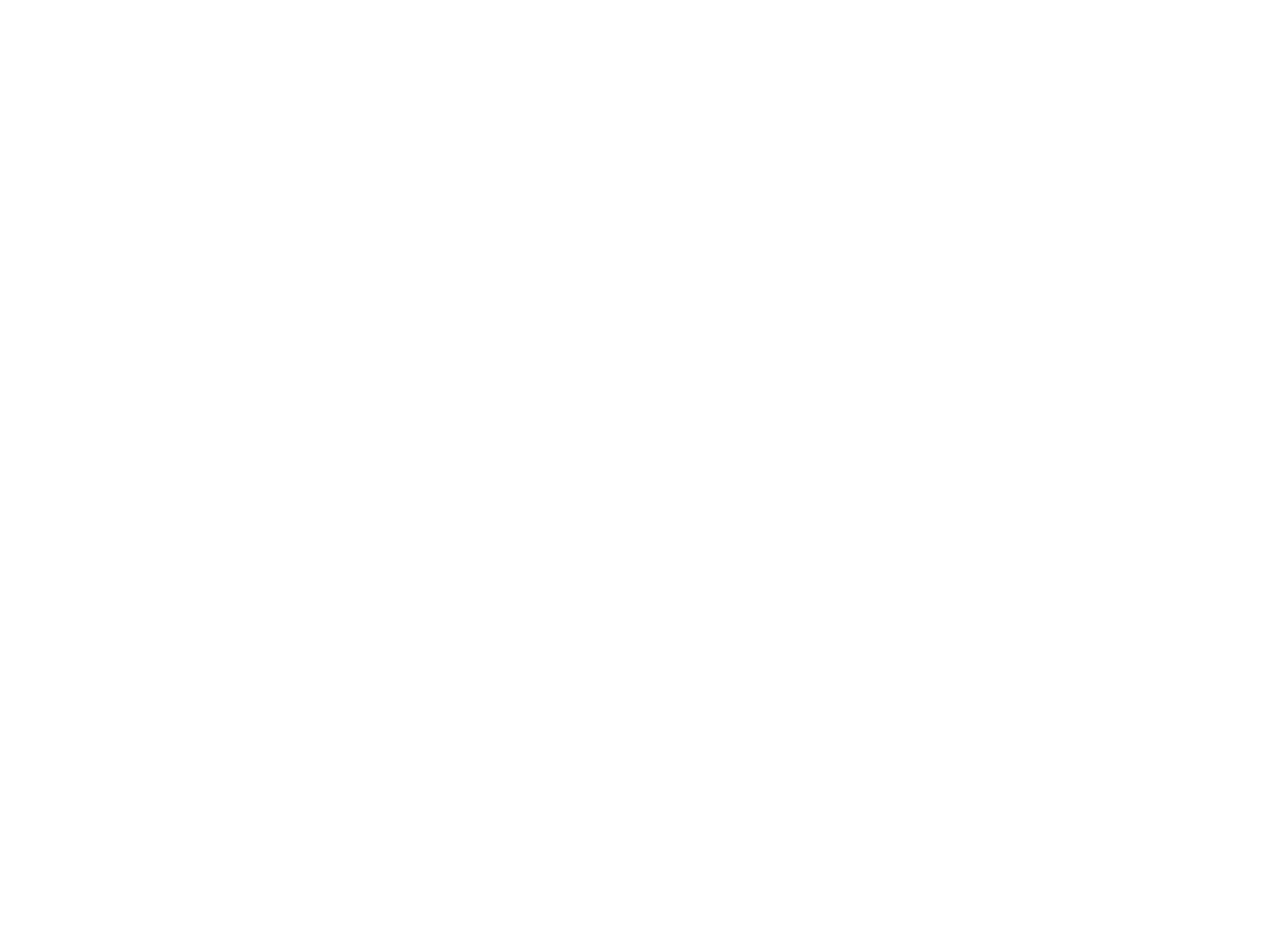
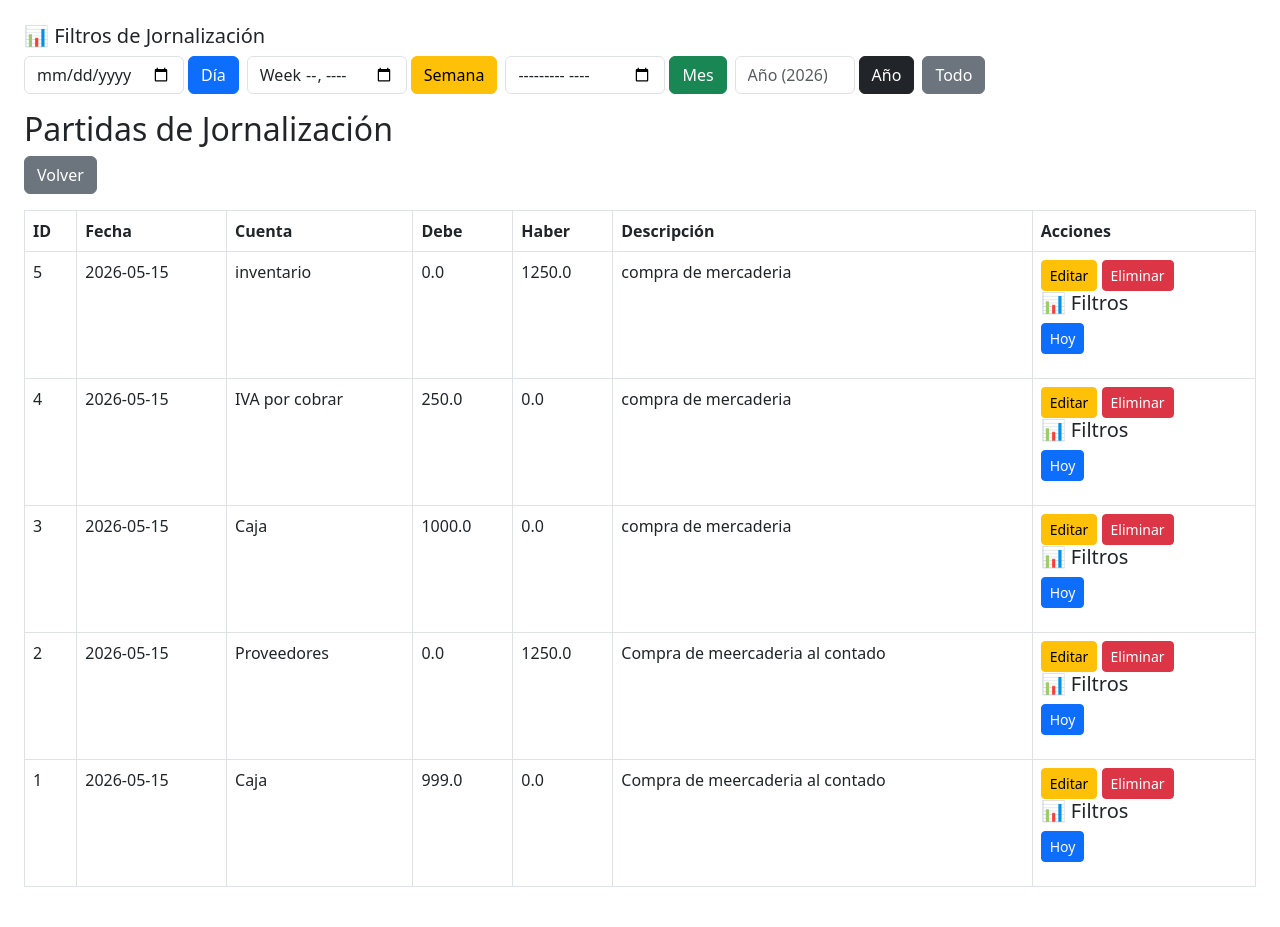
Before and after one commit to benysamayoa/sistema-contable-flask, a Flask app: page /ver_jornalizacion in a window 1280 px wide. Before the commit the page is empty. Before the commit the page ends 800 px from the top, so only its background shows below. Run offline with Flask 3, Linux system fonts and the light colour scheme; a user stored in the database is signed in; data comes from the database, SQL or seed files in the repository.

Commit message:
Update Ver_jornalizacion.html

```diff
--- a/templates/Ver_jornalizacion.html
+++ b/templates/Ver_jornalizacion.html
@@ -1,2 +1,118 @@
 <!DOCTYPE html>
-<html lang="es">
+<html>
+<head>
+
+
+
+<div class="mb-3">
+
+    <h5>📊 Filtros de Jornalización</h5>
+
+    <div class="d-flex flex-wrap gap-2 align-items-end">
+
+        <!-- 📅 DÍA -->
+        <form method="GET" action="/ver_jornalizacion" class="d-flex gap-1">
+            <input type="date" name="fecha" class="form-control" style="width: 160px;">
+            <button class="btn btn-primary">Día</button>
+        </form>
+
+
+         <!-- 📊 SEMANA -->
+        <form method="GET" action="/ver_jornalizacion" class="d-flex gap-1">
+            <input type="week" name="semana" class="form-control" style="width: 160px;">
+            <button class="btn btn-warning">Semana</button>
+        </form>
+
+
+        <!-- 📆 MES -->
+        <form method="GET" action="/ver_jornalizacion" class="d-flex gap-1">
+            <input type="month" name="mes" class="form-control" style="width: 160px;">
+            <button class="btn btn-success">Mes</button>
+        </form>
+
+        <!-- 🗓 AÑO -->
+        <form method="GET" action="/ver_jornalizacion" class="d-flex gap-1">
+            <input type="number" name="anio" placeholder="Año (2026)" class="form-control" style="width: 120px;">
+            <button class="btn btn-dark">Año</button>
+        </form>
+
+
+        <!-- 🔁 TODO -->
+        <a href="/ver_jornalizacion" class="btn btn-secondary">
+            Todo
+        </a>
+
+    </div>
+</div>
+
+
+
+
+
+    <title>Partidas guardadas</title>
+    <link href="https://cdn.jsdelivr.net/npm/bootstrap@5.3.0/dist/css/bootstrap.min.css" rel="stylesheet">
+</head>
+<body class="p-4">
+
+<h2>Partidas de Jornalización</h2>
+
+<a href="/jornalizacion" class="btn btn-secondary mb-3">Volver</a>
+
+<table class="table table-bordered">
+    <thead>
+        <tr>
+            <th>ID</th>
+            <th>Fecha</th>
+            <th>Cuenta</th>
+            <th>Debe</th>
+            <th>Haber</th>
+            <th>Descripción</th>
+            <th>Acciones</th>
+        </tr>
+    </thead>
+
+    <tbody>
+        {% for d in datos %}
+        <tr>
+            <td>{{ d.id }}</td>
+            <td>{{ d.fecha }}</td>
+            <td>{{ d.cuenta }}</td>
+            <td>{{ d.debe }}</td>
+            <td>{{ d.haber }}</td>
+            <td>{{ d.descripcion }}</td>
+
+            <td>
+                <a href="/editar/{{ d.id }}" class="btn btn-warning btn-sm">
+                    Editar
+                </a>
+
+                <!-- OPCIONAL: eliminar -->
+                <a href="/eliminar/{{ d.id }}" class="btn btn-danger btn-sm"
+                   onclick="return confirm('¿Seguro que deseas eliminar esta partida?')">
+                    Eliminar
+                </a>
+                <div class="mb-3">
+
+                    <div class="mb-3">
+
+    <h5>📊 Filtros</h5>
+
+    <!-- HOY -->
+    <a href="/ver_jornalizacion?fecha={{ hoy }}" class="btn btn-primary btn-sm">
+        Hoy
+    </a>
+
+
+
+
+
+
+
+            </td>
+        </tr>
+        {% endfor %}
+    </tbody>
+</table>
+
+</body>
+</html>
```
